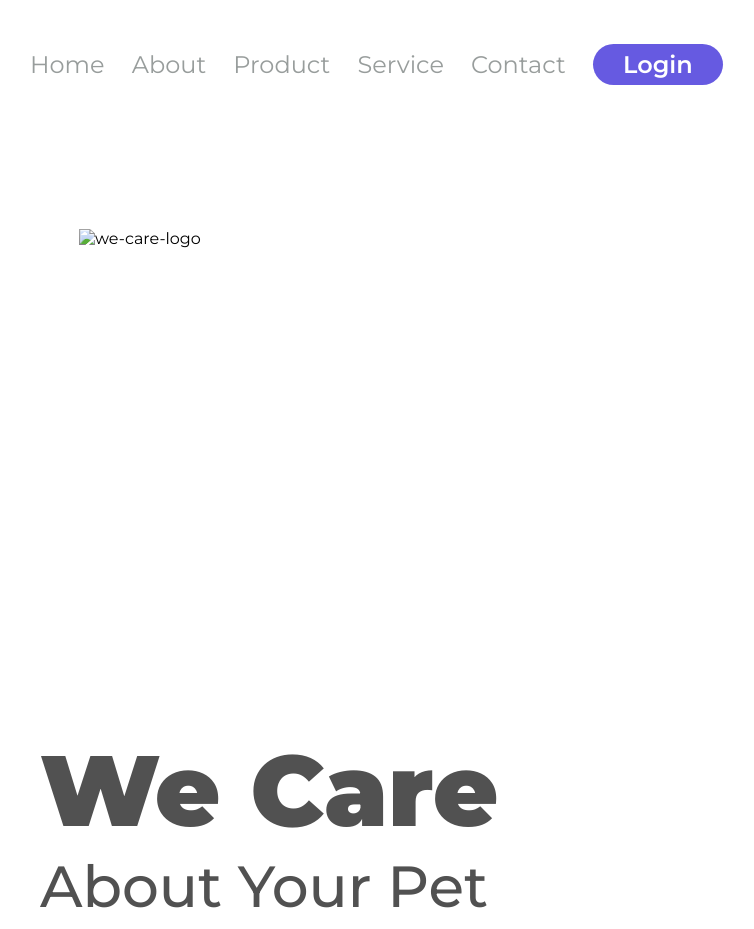
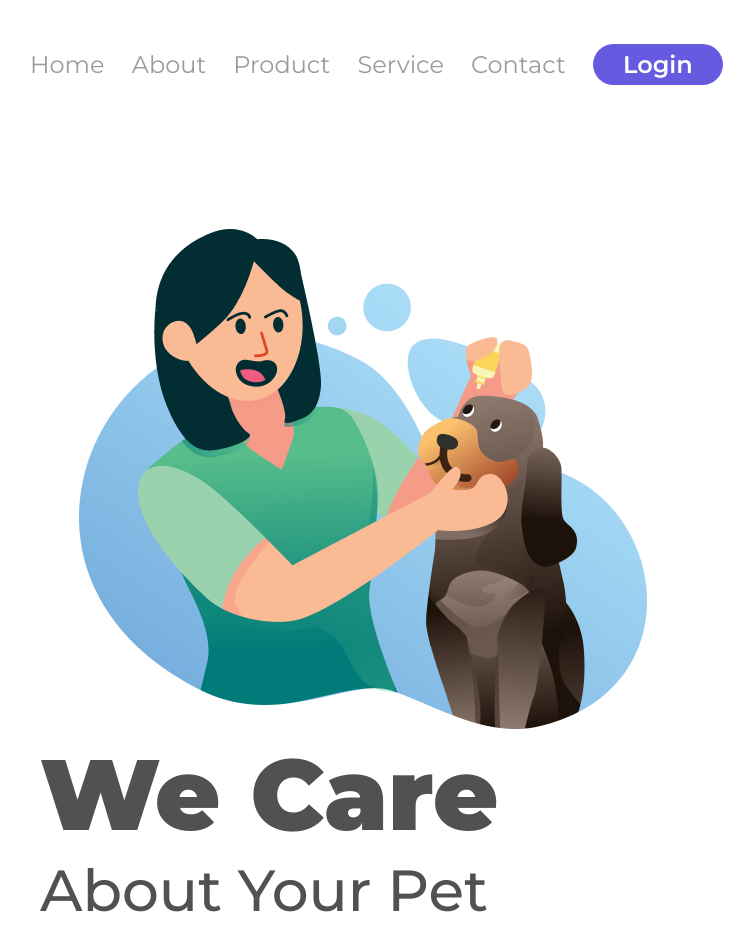
Before and after one commit to RozildaAvila/We-Care-DevClub, a plain HTML site: page index.html in a window 1280 px wide. Shown: the top 929 px of the page, without its empty margins (46-800 px from the left). Drawn offline with Linux system fonts and the light colour scheme.

Commit message:
Update index.html

```diff
--- a/index.html
+++ b/index.html
@@ -23,7 +23,7 @@
 
     </header>
     <main>
-        <img src="./img/we care pet.png" alt="we-care-logo" class="logo-image">
+        <img src="Illustration 2.png" alt="we-care-logo" class="logo-image">
 
         <section>
             <h1>We Care</h1>
```
